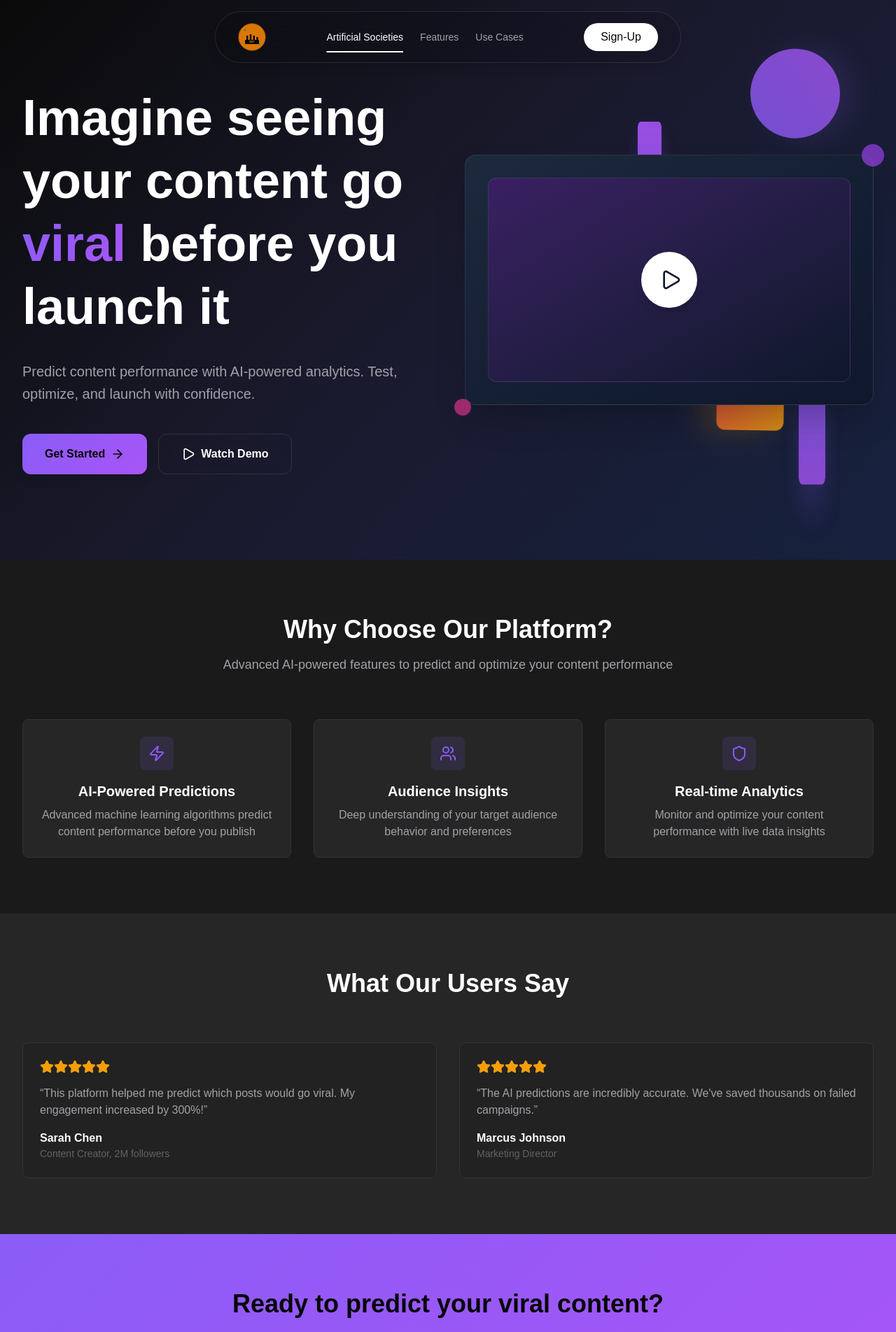
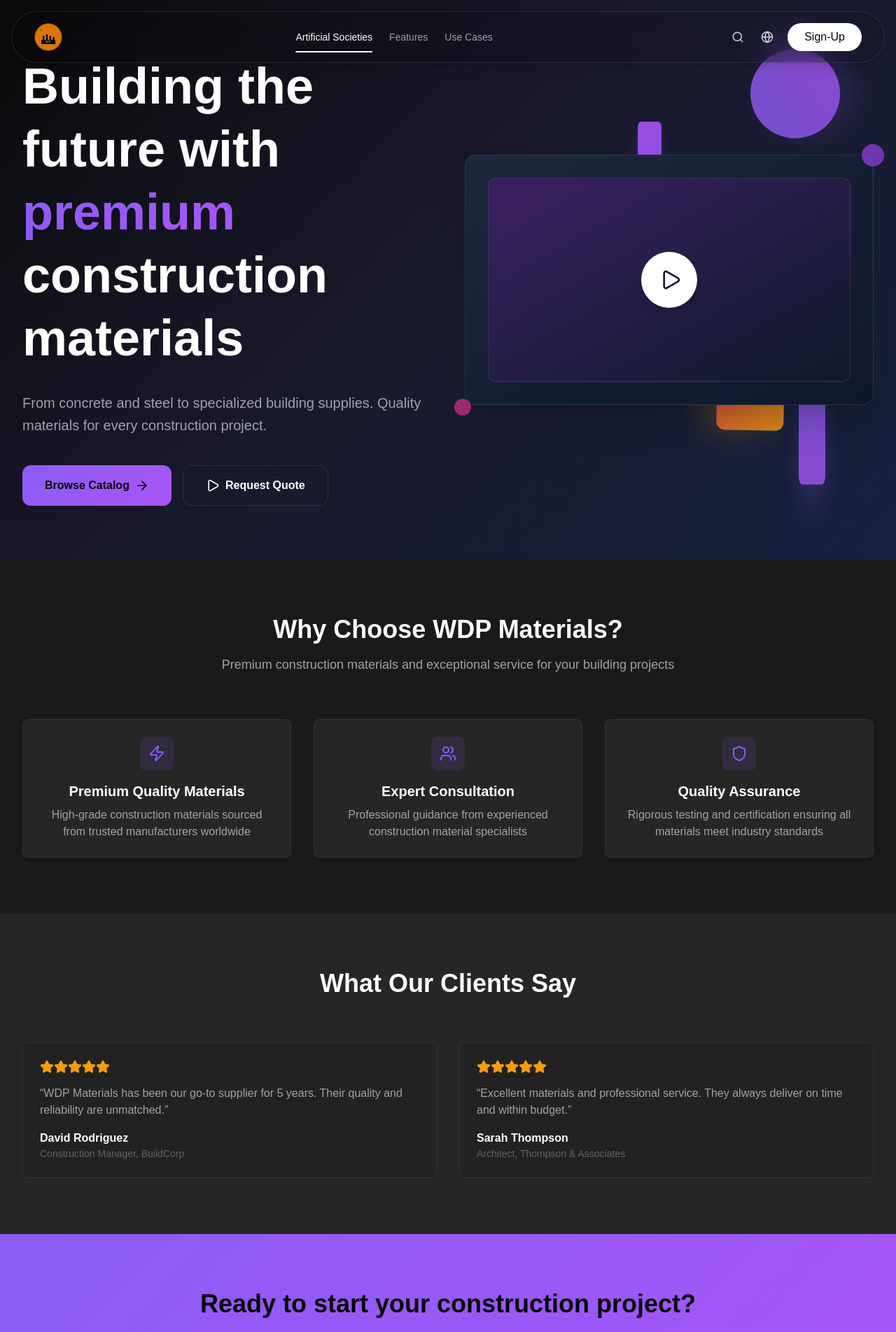
Before and after one commit to nhanbernie/wdp-client, a Next.js app: page /marketing in a window 1280 px wide. Shown: the top 1904 px of the page at 70% size. Built offline with nearby package versions, Linux system fonts and the light colour scheme.

Commit message:
feat: full authen work flow

```diff
--- a/src/app/(unauthenticated)/(auth)/forgot-password/page.tsx
+++ b/src/app/(unauthenticated)/(auth)/forgot-password/page.tsx
@@ -0,0 +1,49 @@
+"use client";
+
+import React from "react";
+import { motion } from "motion/react";
+import { useTheme } from "@/contexts/ThemeContext";
+import AuthForm from "@/components/form/auth/AuthForm";
+
+export default function ForgotPasswordPage() {
+  const { colors } = useTheme();
+
+  const handleForgotPassword = async (data: { email: string }) => {
+    try {
+      console.log("Forgot password data:", data);
+      // TODO: Implement forgot password logic with Redux
+    } catch (error) {
+      console.error("Forgot password failed:", error);
+      throw error;
+    }
+  };
+
+  return (
+    <div className="min-h-screen flex items-center justify-center p-4">
+      <motion.div
+        initial={{ opacity: 0, y: 20 }}
+        animate={{ opacity: 1, y: 0 }}
+        transition={{ duration: 0.6 }}
+        className="w-full max-w-md rounded-2xl shadow-xl p-8 border"
+        style={{
+          backgroundColor: colors.cardBackground,
+          borderColor: colors.border,
+        }}
+      >
+        <div className="text-center mb-8">
+          <h2
+            className="text-2xl font-bold mb-2"
+            style={{ color: colors.text }}
+          >
+            Reset Password
+          </h2>
+          <p style={{ color: colors.textSecondary }}>
+            Enter your email to receive reset instructions
+          </p>
+        </div>
+
+        <AuthForm type="forgotPassword" onSubmit={handleForgotPassword} />
+      </motion.div>
+    </div>
+  );
+}
--- a/src/app/(unauthenticated)/(auth)/register/page.tsx
+++ b/src/app/(unauthenticated)/(auth)/register/page.tsx
@@ -0,0 +1,54 @@
+"use client";
+
+import React from "react";
+import { motion } from "motion/react";
+import { useTheme } from "@/contexts/ThemeContext";
+import AuthForm from "@/components/form/auth/AuthForm";
+
+export default function RegisterPage() {
+  const { colors } = useTheme();
+
+  const handleRegister = async (data: {
+    name: string;
+    email: string;
+    password: string;
+    confirmPassword: string;
+  }) => {
+    try {
+      console.log("Register data:", data);
+      // TODO: Implement register logic with Redux
+    } catch (error) {
+      console.error("Register failed:", error);
+      throw error;
+    }
+  };
+
+  return (
+    <div className="min-h-screen flex items-center justify-center p-4">
+      <motion.div
+        initial={{ opacity: 0, y: 20 }}
+        animate={{ opacity: 1, y: 0 }}
+        transition={{ duration: 0.6 }}
+        className="w-full max-w-md rounded-2xl shadow-xl p-8 border"
+        style={{
+          backgroundColor: colors.cardBackground,
+          borderColor: colors.border,
+        }}
+      >
+        <div className="text-center mb-8">
+          <h2
+            className="text-2xl font-bold mb-2"
+            style={{ color: colors.text }}
+          >
+            Create Account
+          </h2>
+          <p style={{ color: colors.textSecondary }}>
+            Join WDP Materials today!
+          </p>
+        </div>
+
+        <AuthForm type="register" onSubmit={handleRegister} />
+      </motion.div>
+    </div>
+  );
+}
--- a/src/app/(unauthenticated)/marketing/page.tsx
+++ b/src/app/(unauthenticated)/marketing/page.tsx
@@ -10,37 +10,37 @@ const MarketingPage = () => {
   const features = [
     {
       icon: <Zap className="w-6 h-6" />,
-      title: "AI-Powered Predictions",
+      title: "Premium Quality Materials",
       description:
-        "Advanced machine learning algorithms predict content performance before you publish",
+        "High-grade construction materials sourced from trusted manufacturers worldwide",
     },
     {
       icon: <Users className="w-6 h-6" />,
-      title: "Audience Insights",
+      title: "Expert Consultation",
       description:
-        "Deep understanding of your target audience behavior and preferences",
+        "Professional guidance from experienced construction material specialists",
     },
     {
       icon: <Shield className="w-6 h-6" />,
-      title: "Real-time Analytics",
+      title: "Quality Assurance",
       description:
-        "Monitor and optimize your content performance with live data insights",
+        "Rigorous testing and certification ensuring all materials meet industry standards",
     },
   ];
 
   const testimonials = [
     {
-      name: "Sarah Chen",
-      role: "Content Creator, 2M followers",
+      name: "David Rodriguez",
+      role: "Construction Manager, BuildCorp",
       content:
-        "This platform helped me predict which posts would go viral. My engagement increased by 300%!",
+        "WDP Materials has been our go-to supplier for 5 years. Their quality and reliability are unmatched.",
       rating: 5,
     },
     {
-      name: "Marcus Johnson",
-      role: "Marketing Director",
+      name: "Sarah Thompson",
+      role: "Architect, Thompson & Associates",
       content:
-        "The AI predictions are incredibly accurate. We've saved thousands on failed campaigns.",
+        "Excellent materials and professional service. They always deliver on time and within budget.",
       rating: 5,
     },
   ];
@@ -161,7 +161,7 @@ const MarketingPage = () => {
                 className="text-5xl md:text-7xl font-bold mb-8 leading-tight"
                 style={{ color: colors.text }}
               >
-                Imagine seeing your content go{" "}
+                Building the future with{" "}
                 <span
                   className="bg-clip-text text-transparent"
                   style={{
@@ -170,9 +170,9 @@ const MarketingPage = () => {
                     backgroundClip: "text",
                   }}
                 >
-                  viral
+                  premium
                 </span>{" "}
-                before you launch it
+                construction materials
               </motion.h1>
 
               <motion.p
@@ -182,8 +182,8 @@ const MarketingPage = () => {
                 className="text-xl mb-10 max-w-2xl leading-relaxed"
                 style={{ color: colors.textSecondary }}
               >
-                Predict content performance with AI-powered analytics. Test,
-                optimize, and launch with confidence.
+                From concrete and steel to specialized building supplies.
+                Quality materials for every construction project.{" "}
               </motion.p>
 
               <motion.div
@@ -206,7 +206,7 @@ const MarketingPage = () => {
                     e.currentTarget.style.transform = "translateY(0)";
                   }}
                 >
-                  Get Started
+                  Browse Catalog
                   <ArrowRight className="ml-2 w-5 h-5" />
                 </Link>
                 <button
@@ -224,7 +224,7 @@ const MarketingPage = () => {
                   }}
                 >
                   <Play className="mr-2 w-5 h-5" />
-                  Watch Demo
+                  Request Quote
                 </button>
               </motion.div>
             </div>
@@ -267,14 +267,14 @@ const MarketingPage = () => {
               className="text-3xl md:text-4xl font-bold mb-4"
               style={{ color: colors.text }}
             >
-              Why Choose Our Platform?
+              Why Choose WDP Materials?
             </h2>
             <p
               className="text-lg max-w-2xl mx-auto"
               style={{ color: colors.textSecondary }}
             >
-              Advanced AI-powered features to predict and optimize your content
-              performance
+              Premium construction materials and exceptional service for your
+              building projects
             </p>
           </div>
 
@@ -335,7 +335,7 @@ const MarketingPage = () => {
               className="text-3xl md:text-4xl font-bold mb-4"
               style={{ color: colors.text }}
             >
-              What Our Users Say
+              What Our Clients Say
             </h2>
           </div>
 
@@ -398,13 +398,13 @@ const MarketingPage = () => {
               className="text-3xl md:text-4xl font-bold mb-4"
               style={{ color: colors.background }}
             >
-              Ready to predict your viral content?
+              Ready to start your construction project?
             </h2>
             <p
               className="text-xl mb-8 max-w-2xl mx-auto"
               style={{ color: colors.background + "e6" }}
             >
-              Join thousands of creators who trust our AI-powered predictions
+              Join thousands of builders who trust our premium materials
             </p>
             <Link
               href="/login"
@@ -422,7 +422,7 @@ const MarketingPage = () => {
                 e.currentTarget.style.boxShadow = "none";
               }}
             >
-              Start Free Trial
+              Get Quote Now
               <ArrowRight className="ml-2 w-5 h-5" />
             </Link>
           </motion.div>
--- a/src/app/layout.tsx
+++ b/src/app/layout.tsx
@@ -14,8 +14,9 @@ const geistMono = Geist_Mono({
 });
 
 export const metadata: Metadata = {
-  title: "WPD",
-  description: "Design by me",
+  title: "WDP Materials - Premium Construction Materials & Building Supplies",
+  description:
+    "Your trusted partner for premium construction materials and building supplies. Quality materials for every construction project.",
 };
 
 export default function RootLayout({
--- a/src/components/form/auth/AuthForm.tsx
+++ b/src/components/form/auth/AuthForm.tsx
@@ -8,6 +8,7 @@ import { useRouter } from "next/navigation";
 import { useFormContext } from "react-hook-form";
 import validatorSchema from "@/lib/authValidator";
 import { INPUT_FIELDS, BUTTON_TITLES } from "@/constants/form.constant";
+import { useTheme } from "@/contexts/ThemeContext";
 
 export interface IAuthFormProps {
   type: "login" | "register" | "forgotPassword" | "verifyOTP" | "resetPassword";
@@ -23,6 +24,7 @@ const AuthForm = ({
   token,
 }: IAuthFormProps) => {
   const router = useRouter();
+  const { colors } = useTheme();
   const [isSubmitting, setIsSubmitting] = useState(false);
   const [rememberMe, setRememberMe] = useState(false);
 
@@ -97,22 +99,32 @@ const AuthForm = ({
               >
                 <div
                   className={cn(
-                    "w-5 h-5 border border-gray-300 rounded mr-2 flex items-center justify-center",
-                    rememberMe && "bg-primary border-primary"
+                    "w-5 h-5 border rounded mr-2 flex items-center justify-center transition-colors",
+                    rememberMe ? "border-transparent" : "border-gray-300"
                   )}
+                  style={{
+                    backgroundColor: rememberMe ? colors.accent : "transparent",
+                    borderColor: rememberMe ? colors.accent : colors.border,
+                  }}
                 >
                   {rememberMe && (
                     <div className="w-2 h-2 bg-white rounded-full" />
                   )}
                 </div>
-                <span className="text-gray-700 text-sm">Ghi nhớ đăng nhập</span>
+                <span
+                  className="text-sm"
+                  style={{ color: colors.textSecondary }}
+                >
+                  Ghi nhớ đăng nhập
+                </span>
               </button>
 
               <div className="flex justify-end">
                 <button
                   type="button"
                   onClick={() => router.push("/forgot-password")}
-                  className="text-primary hover:text-primary/80 text-sm"
+                  className="text-sm hover:opacity-80 transition-opacity"
+                  style={{ color: colors.accent }}
                 >
                   Quên mật khẩu?
                 </button>
@@ -124,11 +136,17 @@ const AuthForm = ({
           <button
             type="submit"
             className={cn(
-              "w-full py-4 px-6 rounded-xl font-semibold text-base transition-all duration-200",
+              "w-full py-4 px-6 rounded-xl font-semibold text-base transition-all duration-200 text-white shadow-lg hover:shadow-xl",
               isValid && !isSubmitting
-                ? "bg-primary hover:bg-primary/90 text-white shadow-lg hover:shadow-xl"
-                : "bg-gray-300 text-gray-500 cursor-not-allowed"
+                ? "hover:opacity-90 transform hover:scale-[1.02]"
+                : "opacity-50 cursor-not-allowed"
             )}
+            style={{
+              background:
+                isValid && !isSubmitting
+                  ? `linear-gradient(135deg, ${colors.accent}, ${colors.accentSecondary})`
+                  : colors.border,
+            }}
             disabled={!isValid || isSubmitting}
           >
             {isSubmitting ? "Đang xử lý..." : BUTTON_TITLES[type]}
@@ -138,12 +156,13 @@ const AuthForm = ({
         {/* Footer text for login */}
         {type === "login" && (
           <div className="mt-4 text-center">
-            <span className="text-gray-600 text-sm">
+            <span className="text-sm" style={{ color: colors.textSecondary }}>
               Chưa có tài khoản?
               <button
                 type="button"
                 onClick={() => router.push("/register")}
-                className="text-primary hover:text-primary/80 font-medium ml-1"
+                className="font-medium ml-1 hover:opacity-80 transition-opacity"
+                style={{ color: colors.accent }}
               >
                 Đăng ký
               </button>
@@ -154,12 +173,30 @@ const AuthForm = ({
         {/* Footer text for register */}
         {type === "register" && (
           <div className="mt-4 text-center">
-            <span className="text-gray-600 text-sm">
+            <span className="text-sm" style={{ color: colors.textSecondary }}>
               Đã có tài khoản?
               <button
                 type="button"
                 onClick={() => router.push("/login")}
-                className="text-primary hover:text-primary/80 font-medium ml-1"
+                className="font-medium ml-1 hover:opacity-80 transition-opacity"
+                style={{ color: colors.accent }}
+              >
+                Đăng nhập
+              </button>
+            </span>
+          </div>
+        )}
+
+        {/* Footer text for forgot password */}
+        {type === "forgotPassword" && (
+          <div className="mt-4 text-center">
+            <span className="text-sm" style={{ color: colors.textSecondary }}>
+              Nhớ mật khẩu?
+              <button
+                type="button"
+                onClick={() => router.push("/login")}
+                className="font-medium ml-1 hover:opacity-80 transition-opacity"
+                style={{ color: colors.accent }}
               >
                 Đăng nhập
               </button>
--- a/src/components/layouts/Header.tsx
+++ b/src/components/layouts/Header.tsx
@@ -1,7 +1,7 @@
 "use client";
 
-import React, { useState, useEffect } from "react";
-import { Search, MessageSquare, Menu, Globe } from "lucide-react";
+import React, { useState } from "react";
+import { Search, Menu, Globe } from "lucide-react";
 import UserMenu from "./components/UserMenu";
 import MobileMenu from "./components/MobileMenu";
 import Logo from "../common/Logo";
@@ -9,55 +9,6 @@ import { navigationItems } from "@/common/constants/navigate.constant";
 import Navigation from "./components/Navigation";
 import { motion } from "motion/react";
 // import { ThemeToggle } from "@/components/common/";
-
-// Action buttons component
-const ActionButtons = ({
-  onMobileMenuToggle,
-}: {
-  onMobileMenuToggle: () => void;
-}) => (
-  <div className="flex items-center gap-3">
-    {/* Search button */}
-    <motion.button
-      whileHover={{ scale: 1.1 }}
-      whileTap={{ scale: 0.95 }}
-      className="p-2 rounded-lg transition-colors text-gray-300 hover:text-white hover:bg-white/10"
-    >
-      <Search size={20} />
-    </motion.button>
-
-    {/* Messages button */}
-
-    <motion.button
-      whileHover={{ scale: 1.1 }}
-      whileTap={{ scale: 0.95 }}
-      className="p-2 rounded-lg transition-colors text-gray-300 hover:text-white hover:bg-white/10"
-    >
-      <MessageSquare size={20} />
-    </motion.button>
-
-    {/* Language selector */}
-    <motion.button
-      whileHover={{ scale: 1.1 }}
-      whileTap={{ scale: 0.95 }}
-      className="p-2 rounded-lg transition-colors text-gray-300 hover:text-white hover:bg-white/10"
-    >
-      <Globe className="w-5 h-5" />
-    </motion.button>
-    {/* User Menu */}
-
-    {/* <ThemeToggle /> */}
-
-    <UserMenu />
-    {/* Mobile menu button */}
-    <button
-      onClick={onMobileMenuToggle}
-      className="md:hidden p-2 text-gray-300 hover:text-white transition-colors rounded-lg hover:bg-slate-700"
-    >
-      <Menu size={20} />
-    </button>
-  </div>
-);
 
 // Main Header component
 const Header = () => {
@@ -78,23 +29,50 @@ const Header = () => {
         initial={{ y: -100, opacity: 0 }}
         animate={{ y: 0, opacity: 1 }}
         transition={{ duration: 0.6, ease: "easeOut" }}
-        className="fixed top-4 left-1/2 transform -translate-x-1/2 z-50 transition-all duration-300"
+        className="fixed top-4 left-1/2 transform -translate-x-1/2 z-50 transition-all duration-300 w-full max-w-7xl px-4"
       >
-        <div className="rounded-full px-8 py-4 shadow-lg border border-white/10 backdrop-blur-27 bg-header-blur">
-          <div className="flex items-center justify-between gap-12 min-w-[600px]">
+        <div className="rounded-full px-4 sm:px-6 lg:px-8 py-3 sm:py-4 shadow-lg border border-white/10 backdrop-blur-27 bg-header-blur">
+          <div className="flex items-center justify-between gap-4 sm:gap-8 lg:gap-12 w-full">
             {/* Left side - Logo */}
-            <div className="flex items-center">
+            <div className="flex items-center flex-shrink-0">
               <Logo showText={false} />
             </div>
 
-            {/* Center - Navigation */}
-            <nav className="hidden md:flex items-center">
+            {/* Center - Navigation (hidden on mobile) */}
+            <nav className="hidden lg:flex items-center flex-1 justify-center">
               <Navigation items={navigationItems} />
             </nav>
 
-            {/* Right side - Sign Up Button */}
-            <div className="flex items-center">
+            {/* Right side - Actions */}
+            <div className="flex items-center gap-2 sm:gap-3">
+              {/* Action buttons - hidden on small screens */}
+              <div className="hidden sm:flex items-center gap-2">
+                <motion.button
+                  whileHover={{ scale: 1.1 }}
+                  whileTap={{ scale: 0.95 }}
+                  className="p-2 rounded-lg transition-colors text-gray-300 hover:text-white hover:bg-white/10"
+                >
+                  <Search size={18} />
+                </motion.button>
+                <motion.button
+                  whileHover={{ scale: 1.1 }}
+                  whileTap={{ scale: 0.95 }}
+                  className="p-2 rounded-lg transition-colors text-gray-300 hover:text-white hover:bg-white/10"
+                >
+                  <Globe size={18} />
+                </motion.button>
+              </div>
+
+              {/* User Menu */}
               <UserMenu />
+
+              {/* Mobile menu button */}
+              <button
+                onClick={handleMobileMenuToggle}
+                className="lg:hidden p-2 text-gray-300 hover:text-white transition-colors rounded-lg hover:bg-white/10"
+              >
+                <Menu size={20} />
+              </button>
             </div>
           </div>
         </div>
--- a/src/constants/colors.ts
+++ /dev/null
@@ -1,83 +0,0 @@
-export interface ThemeColors {
-  background: string;
-  backgroundGradient: string;
-  text: string;
-  textSecondary: string;
-  headerBlur: string;
-  hoverBackground: string;
-  hoverText: string;
-  cardBackground: string;
-  cardBackgroundSecondary: string;
-  border: string;
-  accent: string;
-  accentSecondary: string;
-  success: string;
-  warning: string;
-  error: string;
-}
-
-export type Theme = "light" | "dark";
-
-export const THEME_COLORS: Record<Theme, ThemeColors> = {
-  dark: {
-    background: "#060606",
-    backgroundGradient:
-      "linear-gradient(135deg, #0a0a0a 0%, #1a1a2e 50%, #16213e 100%)",
-    text: "#ffffff",
-    textSecondary: "#a1a1aa",
-    headerBlur: "#0606061a",
-    hoverBackground: "#ddd",
-    hoverText: "#141414",
-    cardBackground: "#1a1a1a",
-    cardBackgroundSecondary: "#262626",
-    border: "#333333",
-    accent: "#8b5cf6",
-    accentSecondary: "#a855f7",
-    success: "#10b981",
-    warning: "#f59e0b",
-    error: "#ef4444",
-  },
-  light: {
-    background: "#ffffff",
-    backgroundGradient:
-      "linear-gradient(135deg, #f8fafc 0%, #e2e8f0 50%, #cbd5e1 100%)",
-    text: "#1f2937",
-    textSecondary: "#6b7280",
-    headerBlur: "#ffffff80",
-    hoverBackground: "#f3f4f6",
-    hoverText: "#1f2937",
-    cardBackground: "#ffffff",
-    cardBackgroundSecondary: "#f9fafb",
-    border: "#e5e7eb",
-    accent: "#3b82f6",
-    accentSecondary: "#2563eb",
-    success: "#059669",
-    warning: "#d97706",
-    error: "#dc2626",
-  },
-};
-
-// Brand Colors - Construction Materials Theme
-export const BRAND_COLORS = {
-  primary: "#d97706", // Orange - construction/safety
-  primaryDark: "#b45309",
-  secondary: "#0369a1", // Blue - trust/reliability
-  secondaryDark: "#0c4a6e",
-  accent: "#dc2626", // Red - attention/important
-  accentLight: "#ef4444",
-  neutral: "#6b7280",
-  neutralLight: "#9ca3af",
-  success: "#059669",
-  warning: "#d97706",
-  error: "#dc2626",
-};
-
-// Construction Materials Specific Colors
-export const CONSTRUCTION_COLORS = {
-  concrete: "#9ca3af",
-  steel: "#374151",
-  wood: "#92400e",
-  brick: "#dc2626",
-  sand: "#fbbf24",
-  gravel: "#6b7280",
-};
--- a/src/redux/index.ts
+++ b/src/redux/index.ts
@@ -14,3 +14,4 @@ export * from "./slices/auth.slice";
 // Services
 export * from "../services/auth";
 export * from "../services/user";
+export * from "../services/materials";
```
Also changed, not shown: src/app/(authenticated)/(admin)/layout.tsx (+9 -0 lines), src/app/(authenticated)/(user)/layout.tsx (+9 -0 lines), src/features/auth/login/components/LoginCard.tsx (+8 -9 lines), 1 other file (tests, documents, lock files or other folders).
